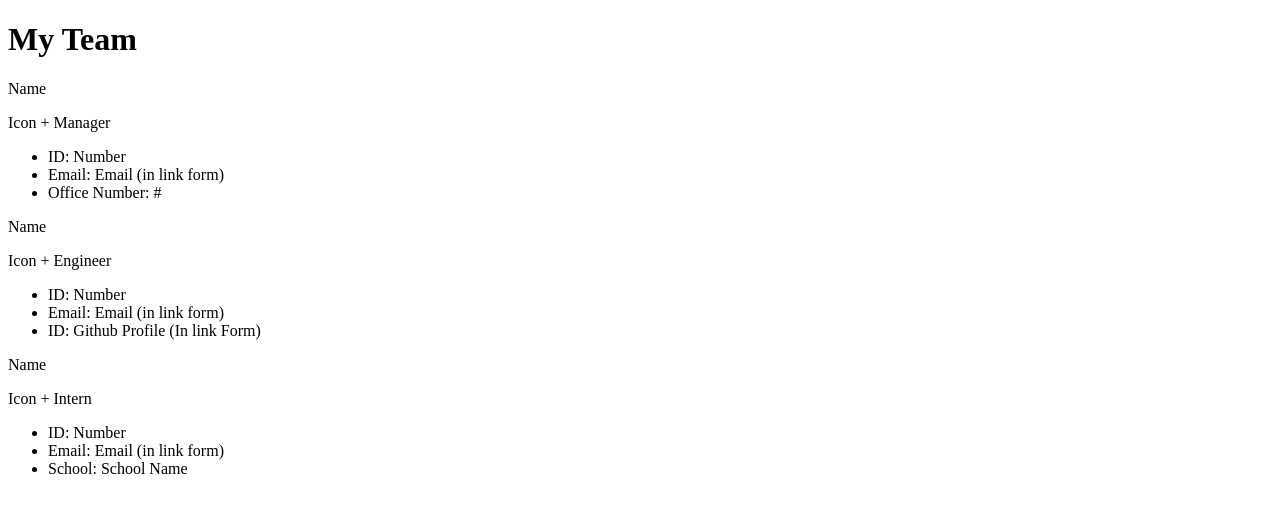
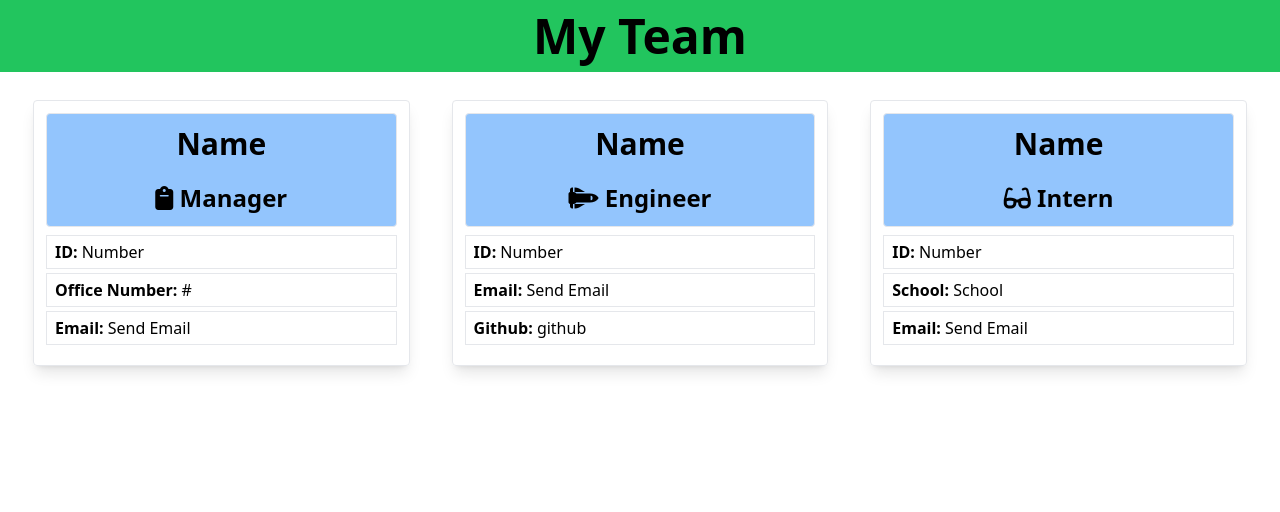
Before and after one commit to mae2136/Team-Profile-Generator, a website: page src/indexdraft.html in a window 1280 px wide. Drawn offline with nearby package versions, Linux system fonts and the light colour scheme.

Commit message:
V 0.35 - Update question asked in index.js. - Updated html source template.

```diff
--- a/src/indexdraft.html
+++ b/src/indexdraft.html
@@ -4,61 +4,65 @@
     <meta charset="UTF-8">
     <meta http-equiv="X-UA-Compatible" content="IE=edge">
     <meta name="viewport" content="width=device-width, initial-scale=1.0">
+    <script src="https://cdn.tailwindcss.com"></script>
+    <script src="https://kit.fontawesome.com/d22eada13e.js" crossorigin="anonymous"></script>
     <title>Team Profile Generator</title>
 </head>
 <body>
-    <header>
-        <h1>My Team</h1>
+    <header class="container flex bg-green-500 py-3 mx-auto justify-center">
+        <h1 class="text-5xl font-bold">My Team</h1>
     </header>
-    <div class="managerCard">
-        <header>
-            <div>
+    <div class="container flex flex-wrap justify-around p-3">
+        <div class="managerCard max-w-sm rounded border shadow-lg p-3 min-w-[30%] m-4">
+            <header class="bg-blue-300 border rounded font-semibold text-center">
+                <div class="text-3xl my-1 p-2">
                     <p>Name</p>
                 </div>
-            <div>
-                Icon + Manager
+                <div class="text-2xl my-1 p-2">
+                    <i class="fa-solid fa-clipboard"></i> Manager
                 </div>
             </header>
             <div>
-            <ul>
-                <li>ID: Number</li>
-                <li>Email: Email (in link form)</li>
-                <li>Office Number: #</li>
+                <ul class="list-none my-2">
+                    <li class="border my-1 py-1 px-2"><span class="font-semibold">ID:</span> Number</li>
+                    <li class="border my-1 py-1 px-2"><span class="font-semibold">Office Number:</span> #</li>
+                    <li class="border my-1 py-1 px-2"><span class="font-semibold">Email:</span>  <a class="hover:text-blue-700" href="mailto:email@example.com">Send Email</a></li>
                 </ul>
             </div>
         </div>
-    <div class="engiCard">
-        <header>
-            <div>
+        <div class="engiCard max-w-sm rounded border shadow-lg p-3 min-w-[30%] m-4">
+            <header class="bg-blue-300 border rounded font-semibold text-center">
+                <div class="text-3xl my-1 p-2">
                     <p>Name</p>
                 </div>
-            <div>
-                Icon + Engineer
+                <div class="text-2xl my-1 p-2">
+                    <i class="fa-solid fa-shuttle-space"></i> Engineer
                 </div>
             </header>
             <div>
-            <ul>
-                <li>ID: Number</li>
-                <li>Email: Email (in link form)</li>
-                <li>ID: Github Profile (In link Form)</li>
+                <ul class="list-none my-2">
+                    <li class="border my-1 py-1 px-2"><span class="font-semibold">ID:</span> Number</li>
+                    <li class="border my-1 py-1 px-2"><span class="font-semibold">Email:</span>  <a class="hover:text-blue-700" href="mailto:email@example.com">Send Email</a></li>
+                    <li class="border my-1 py-1 px-2"><span class="font-semibold">Github:</span>  <a class="hover:text-blue-700" href="https://github.com/mae2136">github</a></li>
                 </ul>
             </div>
         </div>
-    <div class="internCard">
-        <header>
-            <div>
+        <div class="internCard max-w-sm rounded border shadow-lg p-3 min-w-[30%] m-4">
+            <header class="bg-blue-300 border rounded font-semibold text-center">
+                <div class="text-3xl my-1 p-2">
                     <p>Name</p>
                 </div>
-            <div>
-                Icon + Intern
+                <div class="text-2xl my-1 p-2">
+                    <i class="fa-solid fa-glasses"></i> Intern
                 </div>
             </header>
             <div>
-            <ul>
-                <li>ID: Number</li>
-                <li>Email: Email (in link form)</li>
-                <li>School: School Name</li>
+                <ul class="list-none my-2">
+                    <li class="border my-1 py-1 px-2"><span class="font-semibold">ID:</span> Number</li>
+                    <li class="border my-1 py-1 px-2"><span class="font-semibold">School:</span> School</li>
+                    <li class="border my-1 py-1 px-2"><span class="font-semibold">Email:</span>  <a class="hover:text-blue-700" href="mailto:email@example.com">Send Email</a></li>
                 </ul>
+            </div>
         </div>
     </div>
 </body>
```
Also changed, not shown: index.js (+11 -3 lines). Lines whose indentation alone changed are shown as unchanged.
